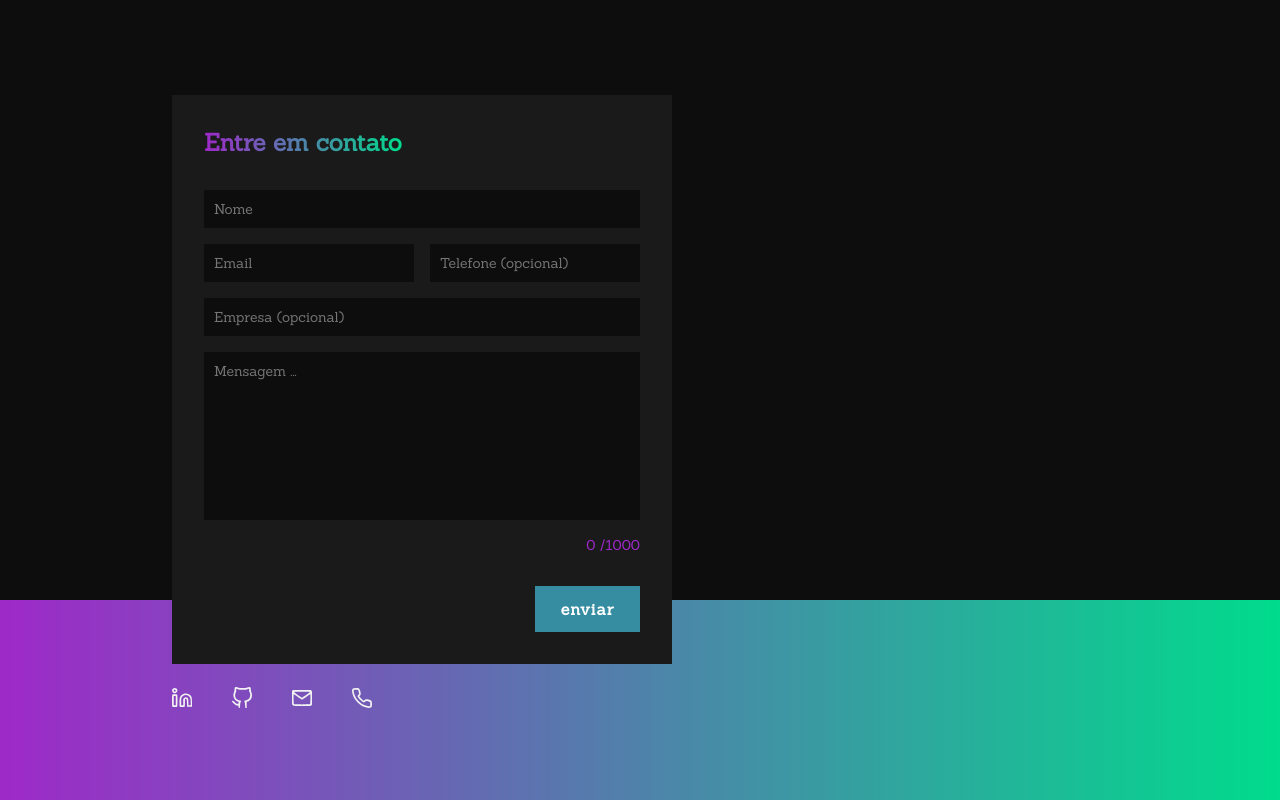
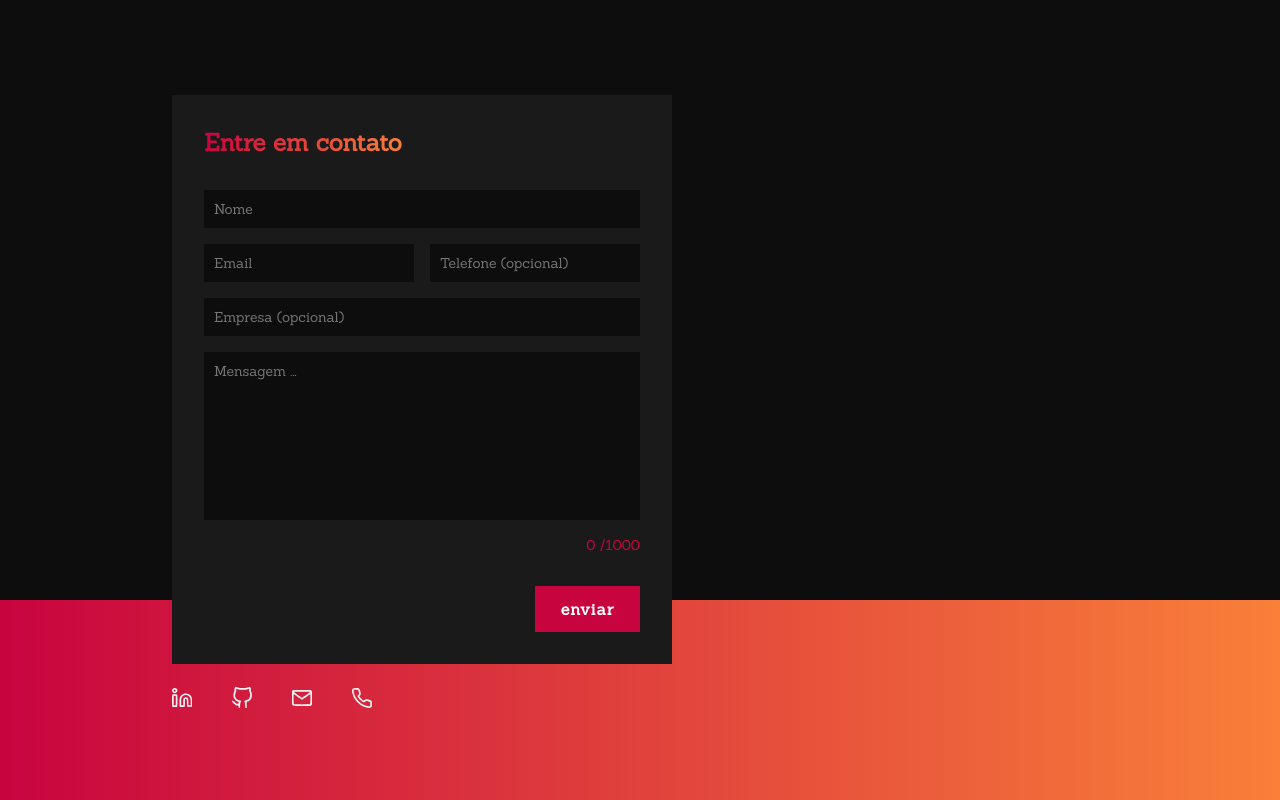
Before and after one commit to DiogoZdev/diogo-lara-dev-website, an Angular app: page /#/blog in a window 1280 px wide. Shown: the part 1615-2415 px from the top of the page. Built offline with nearby package versions, Linux system fonts and the light colour scheme.

Commit message:
refactor: new color scheme
new color scheme, more energetic colors

```diff
--- a/src/app/components/form/form.component.scss
+++ b/src/app/components/form/form.component.scss
@@ -32,7 +32,7 @@ form {
     .counter {
       display: flex;
       justify-content: flex-end;
-      color: var(--theme-purple);
+      color: var(--theme-accent-1);
       font-size: 14px;
       transform: translateY(-20xpx);
     }
@@ -68,7 +68,7 @@ form {
 
   .send {
     padding: .8em 1.6em;
-    background: hsl(191, 50%, 42%);
+    background: var(--theme-accent-1);
     font-size: 16px;
     font-weight: bold;
     letter-spacing: 1px;
@@ -76,11 +76,7 @@ form {
     cursor: pointer;
 
     &:hover {
-      background: hsl(191, 50%, 30%);
-    }
-
-    &:active {
-      background: hsl(191, 50%, 20%);
+      background: var(--theme-accent-1-light);
     }
   }
 }
--- a/src/app/components/header/header.component.scss
+++ b/src/app/components/header/header.component.scss
@@ -14,6 +14,7 @@ header {
       img {
         position: absolute;
         bottom: 0;
+        filter: hue-rotate(120deg);
       }
     }
 
--- a/src/app/modules/blog/components/post-card/post-card.component.scss
+++ b/src/app/modules/blog/components/post-card/post-card.component.scss
@@ -9,7 +9,7 @@
   color: var(--text);
 
   &:hover {
-    outline: 2px solid var(--theme-green);
+    outline: 2px solid var(--theme-accent-2);
     outline-offset: 5px;
     cursor: pointer;
   }
@@ -18,7 +18,7 @@
     width: 80px;
     display: grid;
     place-content: center;
-    border-right: 2px solid var(--theme-green);
+    border-right: 2px solid var(--theme-accent-2);
     line-break: unset;
 
     .date {
@@ -33,7 +33,7 @@
 
       .day, .month {
         font-size: 1.7rem;
-        border-bottom: solid 2px var(--theme-green);
+        border-bottom: solid 2px var(--theme-accent-2);
       }
 
       .year {
--- a/src/styles/colors.scss
+++ b/src/styles/colors.scss
@@ -1,6 +1,9 @@
 :root {
-  --theme-purple: #9e29c8;
-  --theme-green: #00db8c;
+  --theme-accent-1: hsl(342, 96%, 40%);
+  --theme-accent-2: hsl(22, 94%, 60%);
+
+  --theme-accent-1-light: hsla(330, 96%, 40%, 0.333);
+  --theme-accent-2-light: hsla(33, 94%, 60%, 0.333);
 
   --bg-dark-100: #0d0d0d;
   --bg-dark-200: #1a1a1a;
@@ -11,20 +14,24 @@
   --font-light: #272727;
   --font-dark: #b9b9b9;
 
-  --gradient: linear-gradient(90deg, var(--theme-purple), var(--theme-green));
+  --gradient: linear-gradient(90deg, var(--theme-accent-1), var(--theme-accent-2));
+}
+
+body {
+  --icon-filter-hover: brightness(0) saturate(100%) invert(62%) sepia(92%) saturate(2170%) hue-rotate(335deg) brightness(95%) contrast(96%);
 }
 
 body.light {
   background: var(--bg-100);
   --text: var(--font-light);
 
-  --color-accent: var(--theme-purple);
+  --color-accent: var(--theme-accent-1);
 
   --bg-100: var(--bg-light-100);
   --bg-200: var(--bg-light-200);
 
   --icon-filter: invert(100%);
-  --icon-filter-hover: brightness(0) saturate(100%) invert(20%) sepia(92%) saturate(2462%) hue-rotate(273deg) brightness(70%) contrast(97%);
+  // --icon-filter-hover: brightness(0) saturate(100%) invert(20%) sepia(92%) saturate(2462%) hue-rotate(273deg) brightness(70%) contrast(97%);
 
   --shadow: 4px 4px 4px #2221;
 }
@@ -33,14 +40,12 @@ body.dark {
   background: var(--bg-100);
   --text: var(--font-dark);
 
-  --color-accent: var(--theme-green);
+  --color-accent: var(--theme-accent-2);
 
   --bg-100: var(--bg-dark-100);
   --bg-200: var(--bg-dark-200);
 
   --icon-filter: invert(0%);
-  --icon-filter-hover: brightness(0) saturate(100%) invert(58%) sepia(93%) saturate(1193%) hue-rotate(111deg) brightness(97%) contrast(101%);
-
 
   --shadow: none;
 }
```
